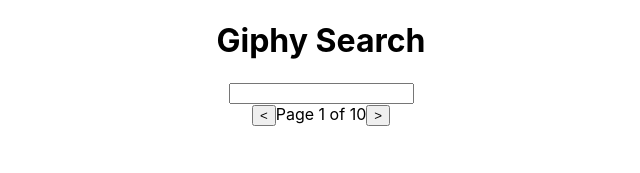
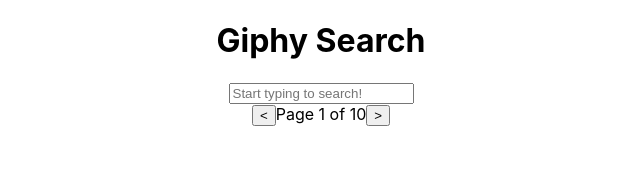
Before and after one commit to arthurfincham/zzish-frontend, a React (Create React App) app: page / in a window 1280 px wide. Shown: the top 173 px of the page, without its empty margins (319-959 px from the left). Built offline with nearby package versions, Linux system fonts and the light colour scheme.

Commit message:
add placeholder to SearchBox

```diff
--- a/src/components/SearchBox.js
+++ b/src/components/SearchBox.js
@@ -5,6 +5,7 @@
     <input
       type='text'
       value={query}
+      placeholder='Start typing to search!'
       onChange={(e) => handleTyping(e.target.value)}
     />
   );
```
